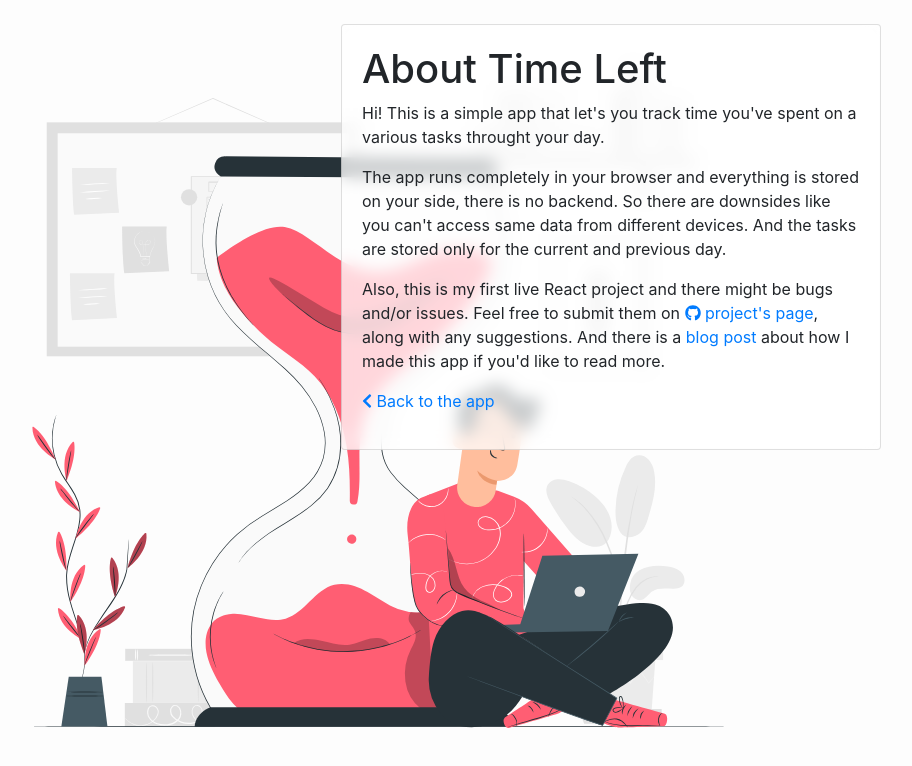
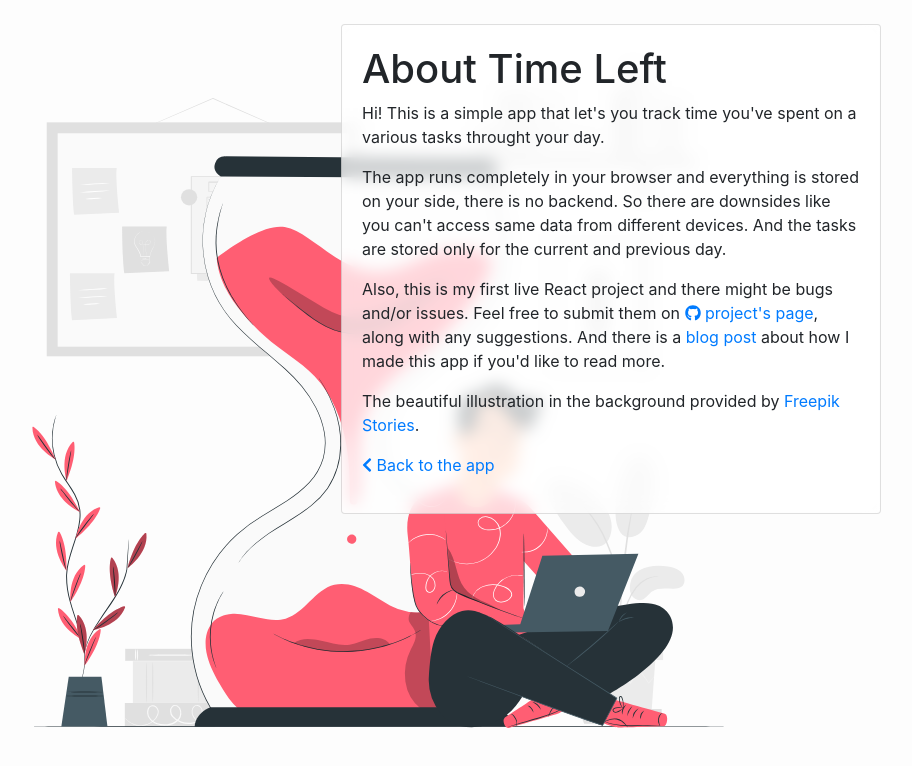
Before and after one commit to c-v-ya/time-left, a React app: page /about in a window 1280 px wide. Shown: the top 766 px of the page, without its empty margins (29-941 px from the left). Built offline with nearby package versions, Linux system fonts and the light colour scheme; what redux-immutable-state-invariant would draw is missing.

Commit message:
Add contribution to Freepik Stories

```diff
--- a/src/components/About.js
+++ b/src/components/About.js
@@ -46,6 +46,11 @@ export default function About() {
                   about how I made this app if you&apos;d like to read more.
                 </p>
                 <p>
+                  The beautiful illustration in the background provided by{" "}
+                  <a href="https://stories.freepik.com/work">Freepik Stories</a>
+                  .
+                </p>
+                <p>
                   <Link to="/" title="Back to the app">
                     <FontAwesomeIcon icon={faChevronLeft} /> Back to the app
                   </Link>
```
